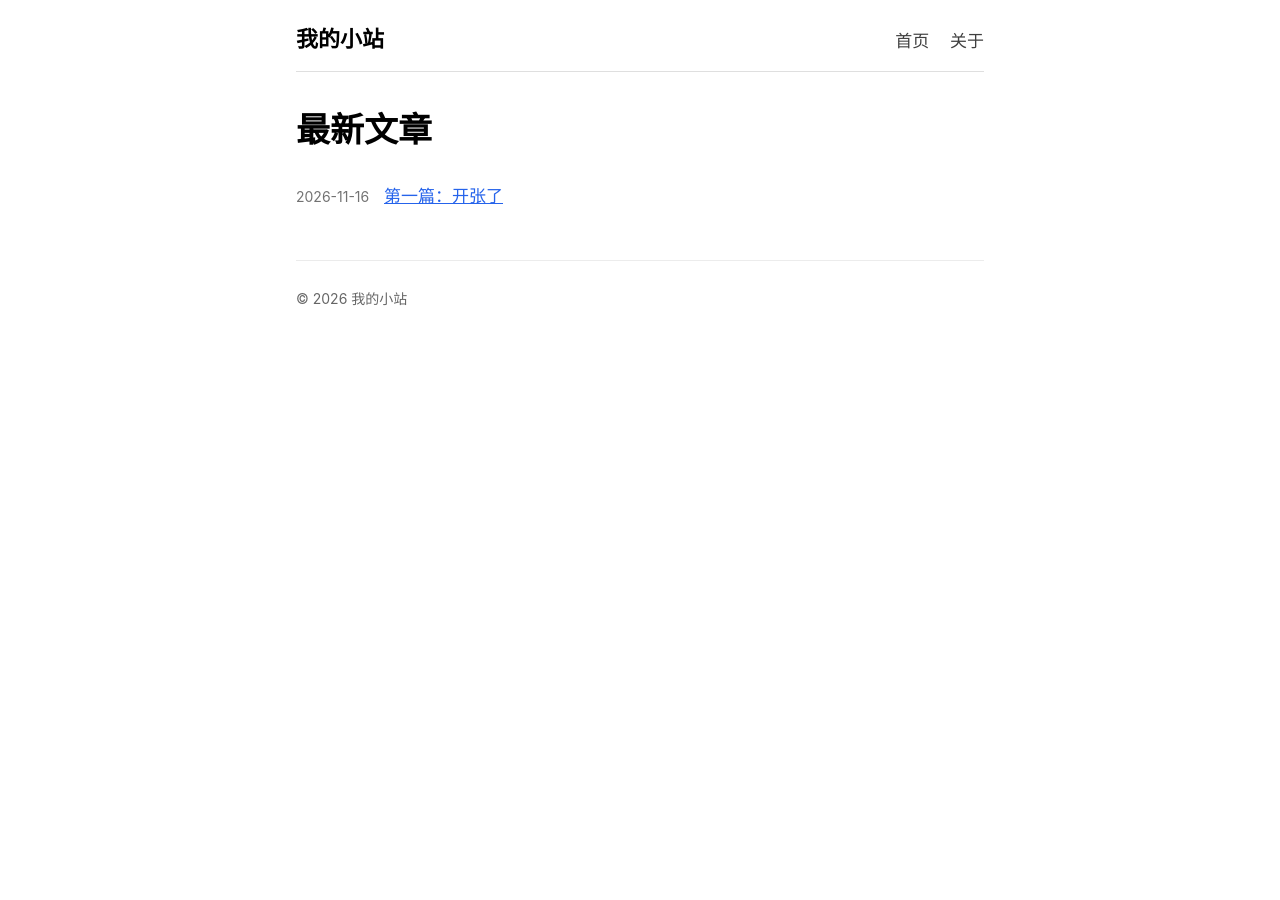
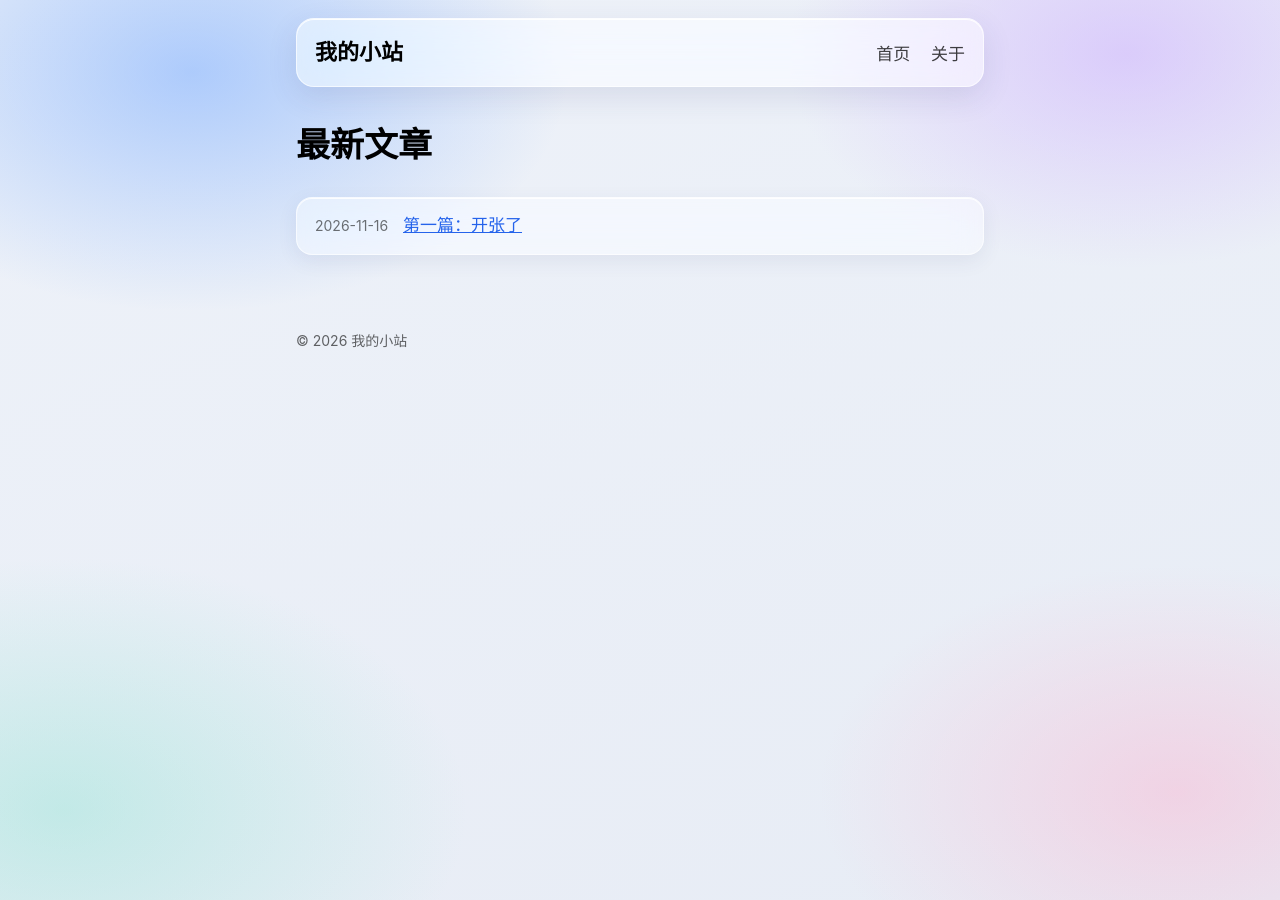
Before and after one commit to kiraduan/blog, a Jekyll site: the page built from index.html, in a window 1280 px wide. Built offline with Jekyll 4.4.1, drawn with Linux system fonts in a browser that asks for light colours.

Commit message:
Liquid glass style
Added styles for Liquid Glass effect and dark mode.

```diff
--- a/assets/style.css
+++ b/assets/style.css
@@ -21,3 +21,40 @@ article img { max-width: 100%; border-radius: 8px; }
 pre, code { font-family: ui-monospace, Menlo, monospace; font-size: 14px; }
 pre { overflow-x: auto; padding: 12px; background: #8882; border-radius: 8px; }
 .site-footer { margin-top: 48px; padding-top: 12px; border-top: 1px solid #8884; opacity: .6; font-size: 14px; }
+
+
+/* ===== Liquid Glass（2026-11-21 追加） ===== */
+html { background:#edf0f6; }
+body { background:transparent; position:relative; }
+body::before { content:""; position:fixed; inset:0; z-index:-1; pointer-events:none;
+  background:
+    radial-gradient(42% 38% at 15% 8%, rgba(110,165,255,.50), rgba(110,165,255,0) 70%),
+    radial-gradient(38% 34% at 88% 6%, rgba(196,158,255,.44), rgba(196,158,255,0) 70%),
+    radial-gradient(45% 40% at 5% 90%, rgba(130,225,205,.38), rgba(130,225,205,0) 70%),
+    radial-gradient(40% 36% at 92% 88%, rgba(255,168,200,.38), rgba(255,168,200,0) 70%),
+    linear-gradient(160deg,#eef2f9,#e7ecf5); }
+.site-header { margin-top:18px; padding:14px 18px; border:1px solid rgba(255,255,255,.65); border-radius:18px;
+  background:rgba(255,255,255,.5); -webkit-backdrop-filter:blur(18px) saturate(170%); backdrop-filter:blur(18px) saturate(170%);
+  box-shadow:inset 0 1px 0 rgba(255,255,255,.9), 0 10px 30px rgba(50,60,120,.12); }
+.post-list li { padding:13px 18px; border-radius:16px; border:1px solid rgba(255,255,255,.6);
+  background:rgba(255,255,255,.45); -webkit-backdrop-filter:blur(14px) saturate(160%); backdrop-filter:blur(14px) saturate(160%);
+  box-shadow:inset 0 1px 0 rgba(255,255,255,.85), 0 6px 20px rgba(50,60,120,.08); }
+article { padding:6px 22px 20px; border-radius:22px; border:1px solid rgba(255,255,255,.65);
+  background:rgba(255,255,255,.66); -webkit-backdrop-filter:blur(18px) saturate(160%); backdrop-filter:blur(18px) saturate(160%);
+  box-shadow:inset 0 1px 0 rgba(255,255,255,.9), 0 12px 34px rgba(50,60,120,.10); }
+pre { background:rgba(255,255,255,.45); }
+.site-footer { border-top:none; }
+@supports not ((backdrop-filter:blur(1px)) or (-webkit-backdrop-filter:blur(1px))) {
+  .site-header, .post-list li { background:rgba(255,255,255,.88); } article { background:rgba(255,255,255,.94); } }
+@media (prefers-color-scheme: dark) {
+  html { background:#0e1116; }
+  body::before { background:
+    radial-gradient(42% 38% at 15% 8%, rgba(70,110,200,.35), rgba(70,110,200,0) 70%),
+    radial-gradient(38% 34% at 88% 6%, rgba(130,95,200,.30), rgba(130,95,200,0) 70%),
+    radial-gradient(45% 40% at 5% 90%, rgba(60,160,140,.26), rgba(60,160,140,0) 70%),
+    radial-gradient(40% 36% at 92% 88%, rgba(190,90,130,.26), rgba(190,90,130,0) 70%),
+    linear-gradient(160deg,#11151d,#0d1017); }
+  .site-header, .post-list li { background:rgba(26,29,36,.55); border-color:rgba(255,255,255,.16); box-shadow:inset 0 1px 0 rgba(255,255,255,.14), 0 10px 30px rgba(0,0,0,.35); }
+  article { background:rgba(22,25,32,.78); border-color:rgba(255,255,255,.16); box-shadow:inset 0 1px 0 rgba(255,255,255,.12), 0 12px 34px rgba(0,0,0,.4); }
+  pre { background:rgba(255,255,255,.08); }
+}
```
